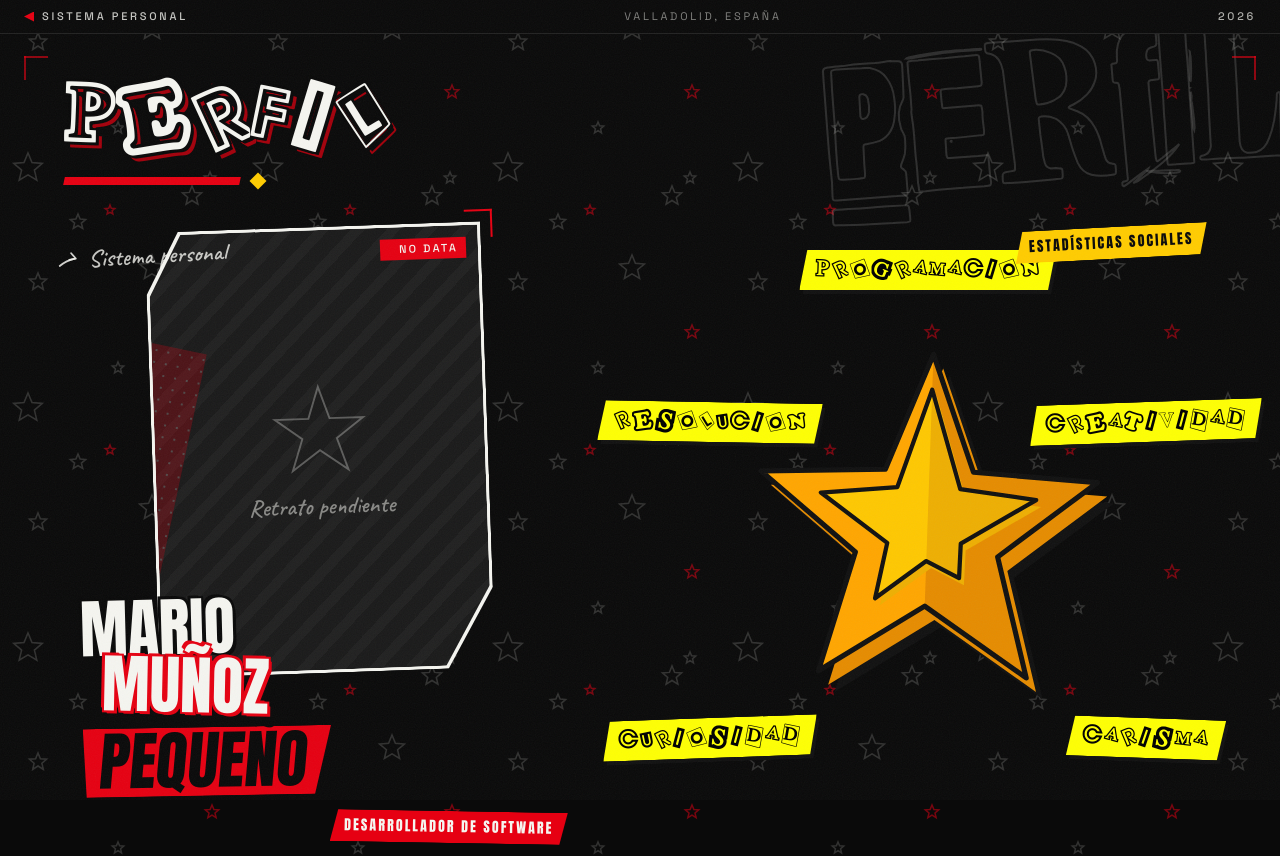
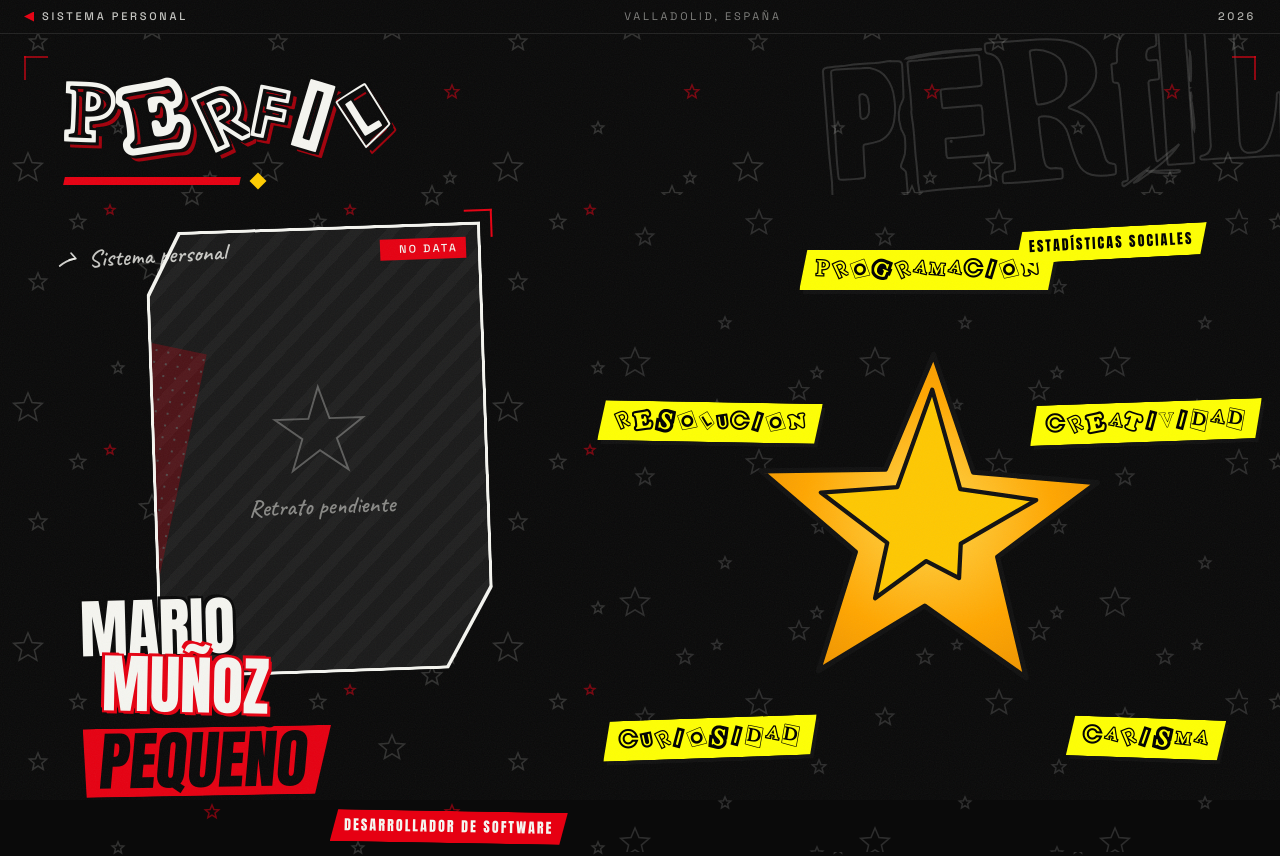
Before and after one commit to MarioMunPeq/portfolio, a React (Vite) app: page /about in a window 1280 px wide. Shown: the top 856 px of the page. Built offline with nearby package versions, Linux system fonts and the light colour scheme.

Commit message:
Cursor Overhaul 0.2

```diff
--- a/src/pages/About.tsx
+++ b/src/pages/About.tsx
@@ -91,11 +91,13 @@ function Sticker({
 }: {
   children: ReactNode
   className?: string
-  tone?: 'red' | 'gold' | 'paper'
+  tone?: 'red' | 'gold' | 'yellow' | 'paper'
 }) {
   const toneClass = {
     red: 'bg-accent text-paper',
     gold: 'bg-gold text-ink',
+    // Amarillo idéntico a las etiquetas de Social Stats (P5Label stat).
+    yellow: 'bg-[#FEFF04] text-[#010101]',
     paper: 'bg-paper text-ink',
   }[tone]
   return (
@@ -157,10 +159,10 @@ function PortraitSlot() {
 }
 
 /** Estrella de Social Stats de Persona 5: silueta decorativa regular de cinco
-    puntas (#FFA600/#E68C00) que enmarca un polígono de estadísticas irregular
-    (#FEC802/#EEAF03) cuyas puntas se extienden según el valor de cada atributo.
-    Extrusiones negras desplazadas, sombras anaranjadas y caras en dos tonos.
-    Sin gradientes, brillos suaves, ni forma de radar. */
+    puntas con un único degradado radial plano (centro claro → borde oro oscuro)
+    que enmarca un polígono de estadísticas irregular amarillo plano cuyas
+    puntas se extienden según el valor de cada atributo. Sin extrusiones, sin
+    caras en dos tonos, sin brillos ni forma de radar. */
 function StatStar() {
   return (
     <div className="relative mx-auto w-full max-w-[42rem] px-4 pt-8 pb-4">
@@ -171,58 +173,28 @@ function StatStar() {
           className="absolute inset-0 h-full w-full [transform:rotate(2deg)]"
         >
           <defs>
-            <clipPath id="p5-star-right">
-              <rect x="160" y="0" width="160" height="320" />
-            </clipPath>
+            {/* Oro plano de la silueta: degradado radial con centro claro y
+                borde oro/naranja más oscuro (rendering plano, sin caras). */}
+            <radialGradient id="stat-star-gold" cx="50%" cy="50%" r="68%">
+              <stop offset="0%" stopColor="#ffd84d" />
+              <stop offset="55%" stopColor="#ffa600" />
+              <stop offset="100%" stopColor="#e68c00" />
+            </radialGradient>
           </defs>
 
-          {/* Extrusión negra trasera de la silueta exterior */}
+          {/* Silueta exterior: oro con degradado radial plano */}
           <polygon
             points={OUTER_STAR}
-            fill="#111111"
-            transform="translate(10 12)"
-            strokeLinejoin="round"
-          />
-          {/* Sombra anaranjada profunda */}
-          <polygon
-            points={OUTER_STAR}
-            fill="#E68C00"
-            transform="translate(6 8)"
-            strokeLinejoin="round"
-          />
-
-          {/* Estrella exterior: naranja principal */}
-          <polygon points={OUTER_STAR} fill="#FFA600" strokeLinejoin="round" />
-          {/* Mitad derecha en naranja oscuro */}
-          <g clipPath="url(#p5-star-right)">
-            <polygon points={OUTER_STAR} fill="#E68C00" />
-          </g>
-          {/* Borde negro angular exterior */}
-          <polygon
-            points={OUTER_STAR}
-            fill="none"
+            fill="url(#stat-star-gold)"
             stroke="#111111"
             strokeWidth="3"
             strokeLinejoin="round"
           />
 
-          {/* Polígono de estadísticas: sombra desplazada */}
+          {/* Polígono de estadísticas: amarillo plano */}
           <polygon
             points={INNER_STAR}
-            fill="#EEAF03"
-            transform="translate(3 4)"
-            strokeLinejoin="round"
-          />
-          {/* Polígono de estadísticas: amarillo principal */}
-          <polygon points={INNER_STAR} fill="#FEC802" strokeLinejoin="round" />
-          {/* Mitad derecha en amarillo oscuro */}
-          <g clipPath="url(#p5-star-right)">
-            <polygon points={INNER_STAR} fill="#EEAF03" />
-          </g>
-          {/* Borde negro angular del polígono de estadísticas */}
-          <polygon
-            points={INNER_STAR}
-            fill="none"
+            fill="#FEC802"
             stroke="#111111"
             strokeWidth="2.5"
             strokeLinejoin="round"
@@ -415,9 +387,16 @@ export function About() {
 
             {/* ===== Columna derecha: Social Stats (pieza central) ===== */}
             <div className="relative">
+              {/* Panel de fondo de la composición: textura de estrellas en
+                  gris oscuro (sin rojo) que tapa las estrellas rojas del
+                  fondo de página dentro de esta zona. */}
+              <span
+                aria-hidden="true"
+                className="pointer-events-none absolute -inset-8 bg-bg-hero bg-stars-charcoal"
+              />
               <Reveal delay={0.1}>
                 <div className="relative">
-                  <Sticker tone="gold" className="absolute right-2 top-0 z-10 -rotate-3">
+                  <Sticker tone="yellow" className="absolute right-2 top-0 z-10 -rotate-3">
                     Estadísticas sociales
                   </Sticker>
                   <StatStar />
```
Also changed, not shown: src/components/layout/Cursor.tsx (+86 -81 lines), src/styles/tokens.css (+7 -0 lines).
